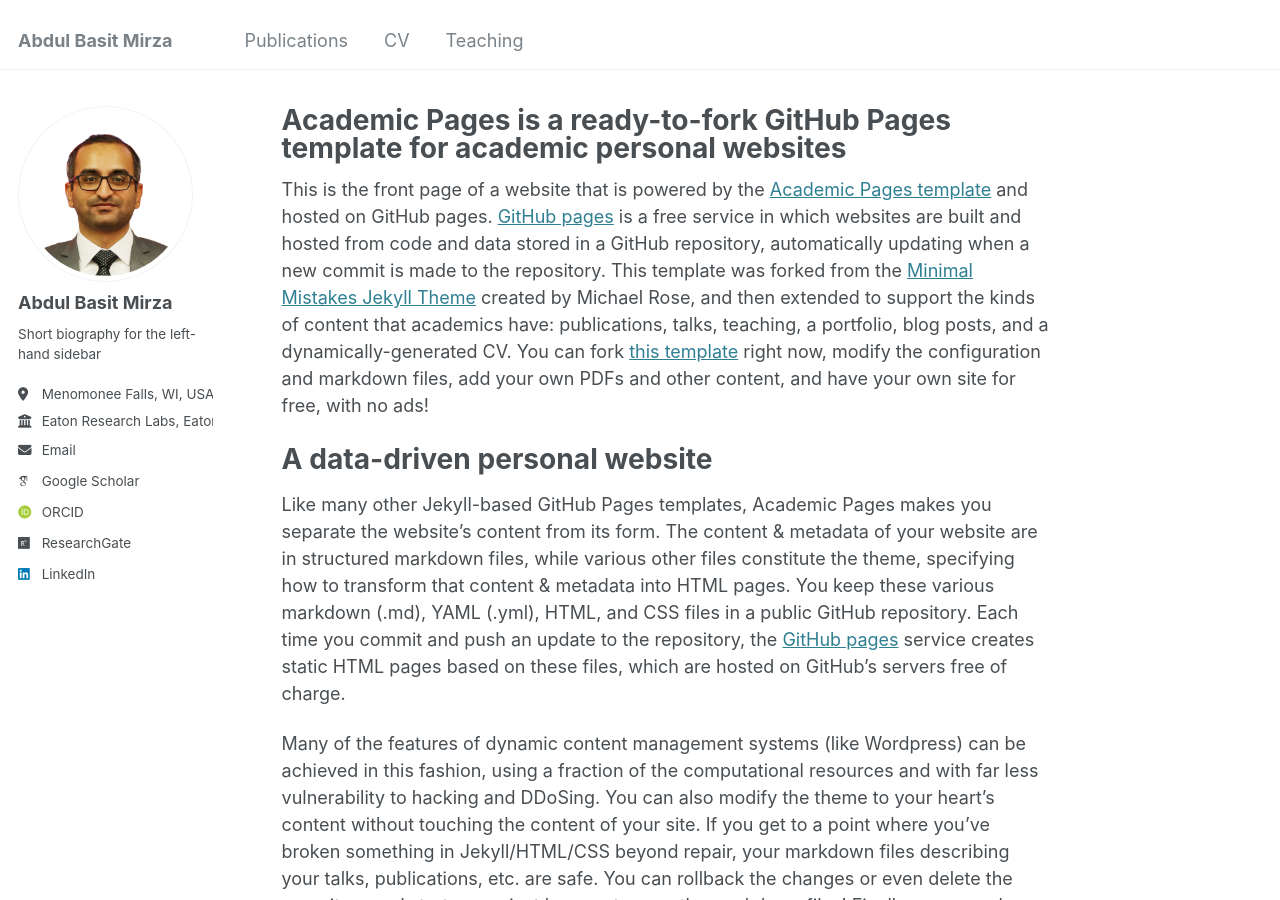
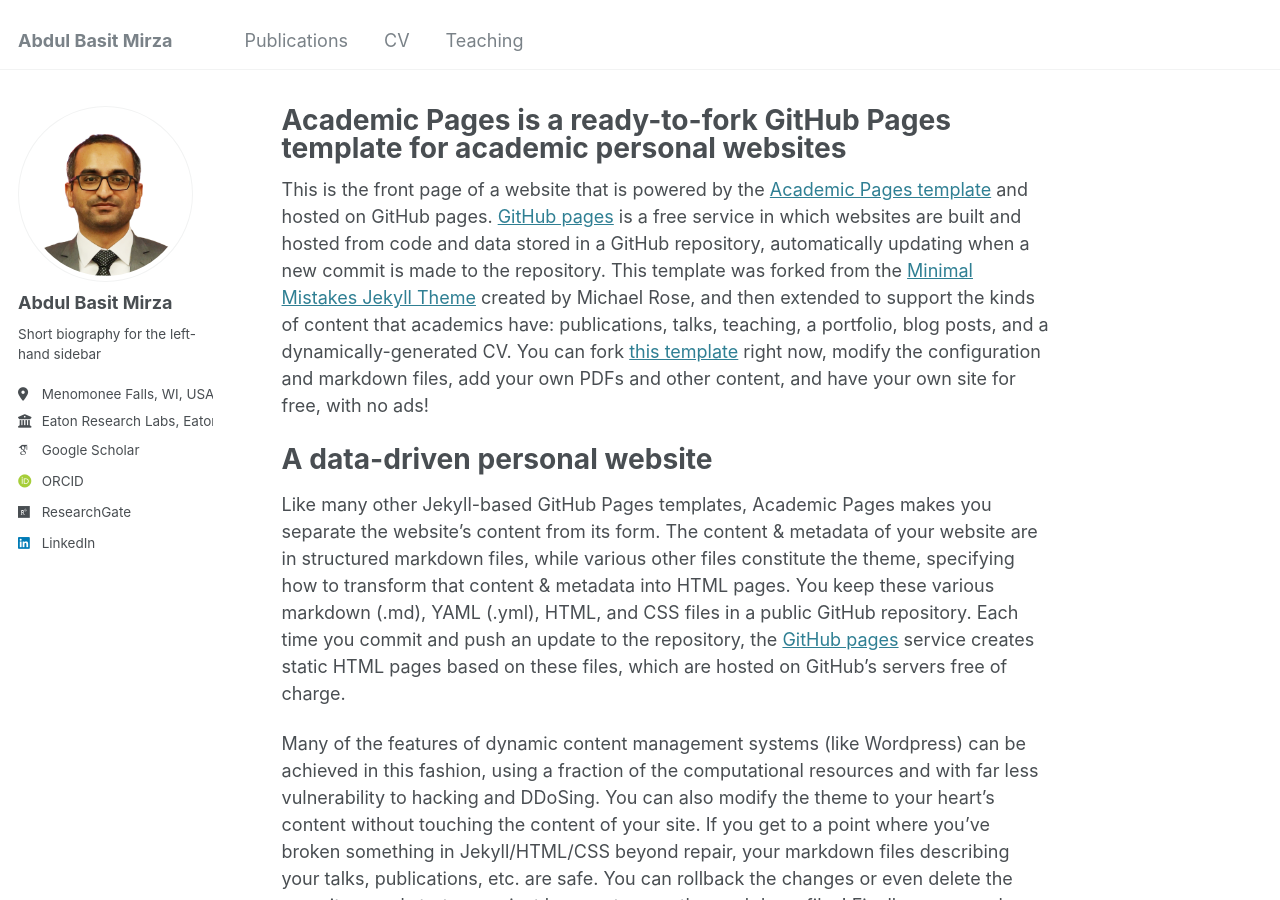
Before and after one commit to AbdulBasitMirza/abdulbasitmirza.github.io, a Jekyll site: the page built from _pages/about.md, in a window 1280 px wide and 900 px high. Built offline with Jekyll 4.4.1, drawn with Linux system fonts in a browser that asks for light colours; some web fonts are replaced.

Commit message:
Update author-profile.html

```diff
--- a/_includes/author-profile.html
+++ b/_includes/author-profile.html
@@ -33,7 +33,10 @@
       {% if author.uri %}
         <li><a href="{{ author.uri }}"><i class="fas fa-fw fa-link icon-pad-right" aria-hidden="true"></i>{{ site.data.ui-text[site.locale].website_label | default: "Website" }}</a></li>
       {% endif %}
-      {% if author.email %}
+      {% if author.email1 %}
+        <li><a href="mailto:{{ author.email }}"><i class="fas fa-fw fa-envelope icon-pad-right" aria-hidden="true"></i>{{ site.data.ui-text[site.locale].email_label | default: "Email" }}</a></li>
+      {% endif %}
+      {% if author.email2 %}
         <li><a href="mailto:{{ author.email }}"><i class="fas fa-fw fa-envelope icon-pad-right" aria-hidden="true"></i>{{ site.data.ui-text[site.locale].email_label | default: "Email" }}</a></li>
       {% endif %}
 
```
